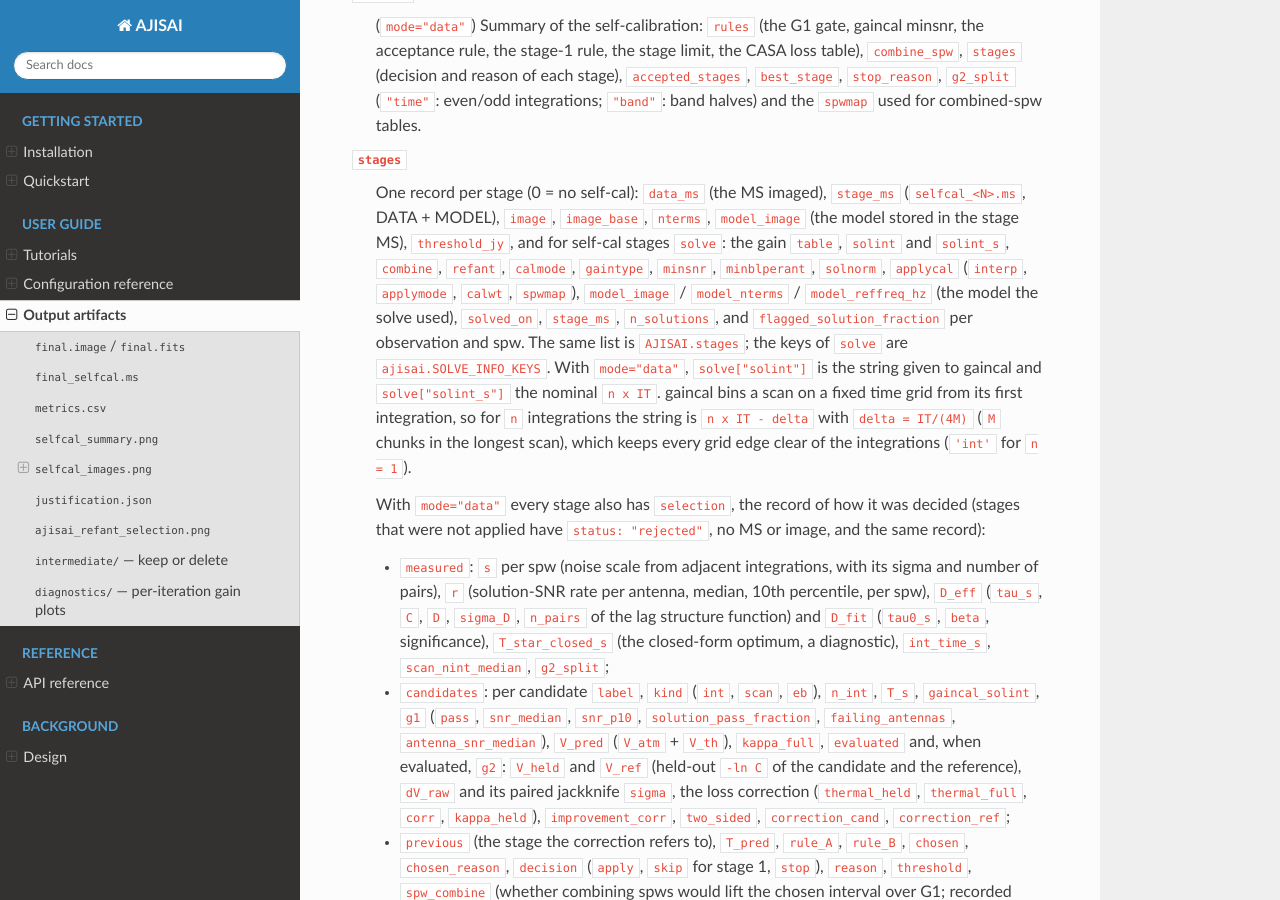
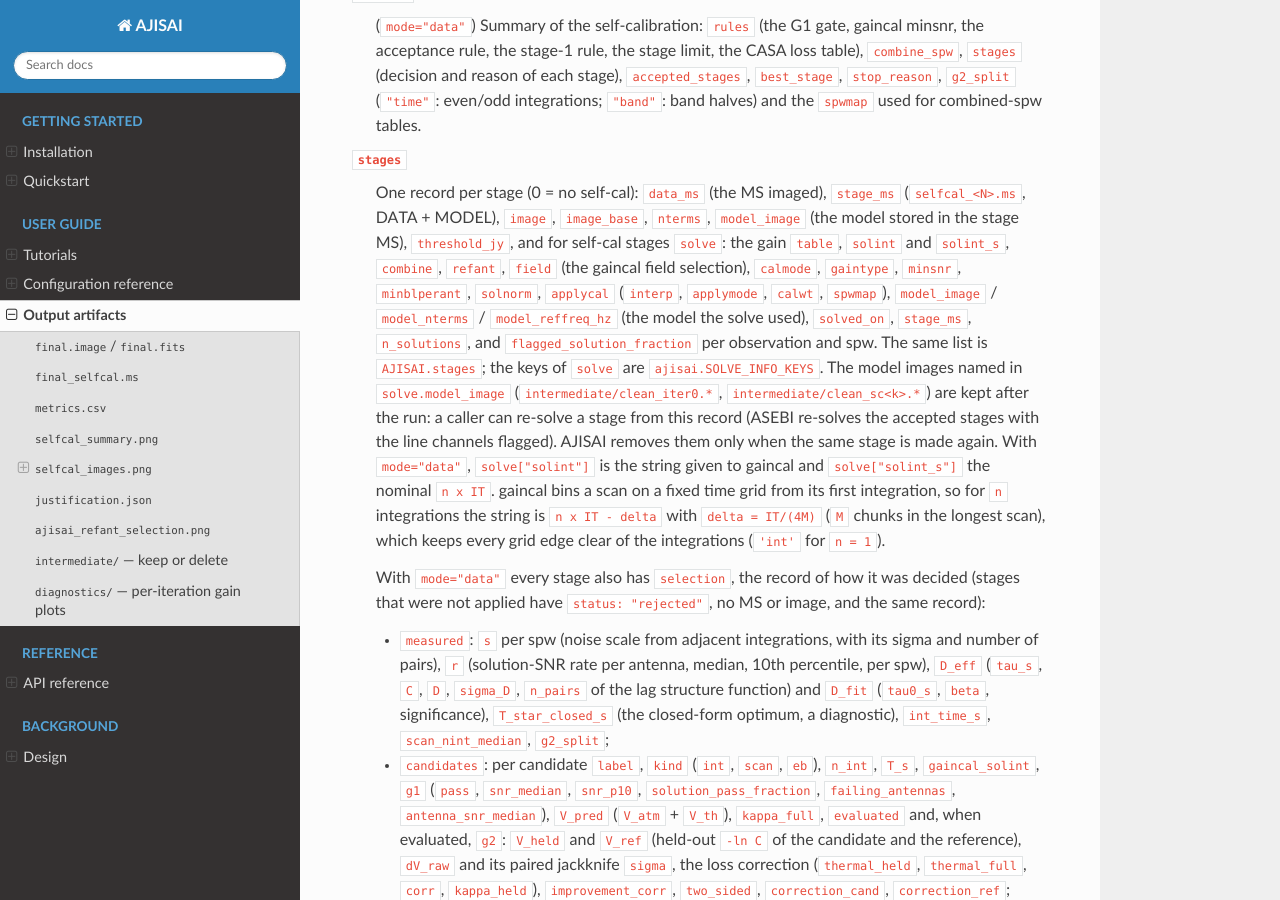
Before and after one commit to Y-Masayuki/AJISAI, a Sphinx documentation site: the page built from docs/outputs.md, in a window 1280 px wide and 900 px high, scrolled down 4927 px. Built offline with Sphinx 7.4.7 and the Read the Docs theme 3.1.0, drawn with Linux system fonts in a browser that asks for light colours.

Commit message:
Record the gaincal field in each stage's solve info; document that per-stage model images are kept
ASEBI re-solves AJISAI's accepted stages with the line channels flagged
(SPEC 11 item 5) from stages[k].solve; the field selection was missing and
the model images it reads were not documented as kept.

```diff
--- a/docs/outputs.md
+++ b/docs/outputs.md
@@ -227,12 +227,18 @@
     `stage_ms` (`selfcal_<N>.ms`, DATA + MODEL), `image`, `image_base`,
     `nterms`, `model_image` (the model stored in the stage MS),
     `threshold_jy`, and for self-cal stages `solve`: the gain `table`,
-    `solint` and `solint_s`, `combine`, `refant`, `calmode`, `gaintype`,
+    `solint` and `solint_s`, `combine`, `refant`, `field` (the gaincal
+    field selection), `calmode`, `gaintype`,
     `minsnr`, `minblperant`, `solnorm`, `applycal` (`interp`, `applymode`,
     `calwt`, `spwmap`), `model_image` / `model_nterms` / `model_reffreq_hz`
     (the model the solve used), `solved_on`, `stage_ms`, `n_solutions`, and
     `flagged_solution_fraction` per observation and spw. The same list is
     `AJISAI.stages`; the keys of `solve` are `ajisai.SOLVE_INFO_KEYS`.
+    The model images named in `solve.model_image` (`intermediate/clean_iter0.*`,
+    `intermediate/clean_sc<k>.*`) are kept after the run: a caller can re-solve
+    a stage from this record (ASEBI re-solves the accepted stages with the line
+    channels flagged). AJISAI removes them only when the same stage is made
+    again.
     With `mode="data"`, `solve["solint"]` is the string given to gaincal and
     `solve["solint_s"]` the nominal `n x IT`. gaincal bins a scan on a fixed
     time grid from its first integration, so for `n` integrations the string
```
Also changed, not shown: CHANGELOG.md (+2 -0 lines), 2 other files.
